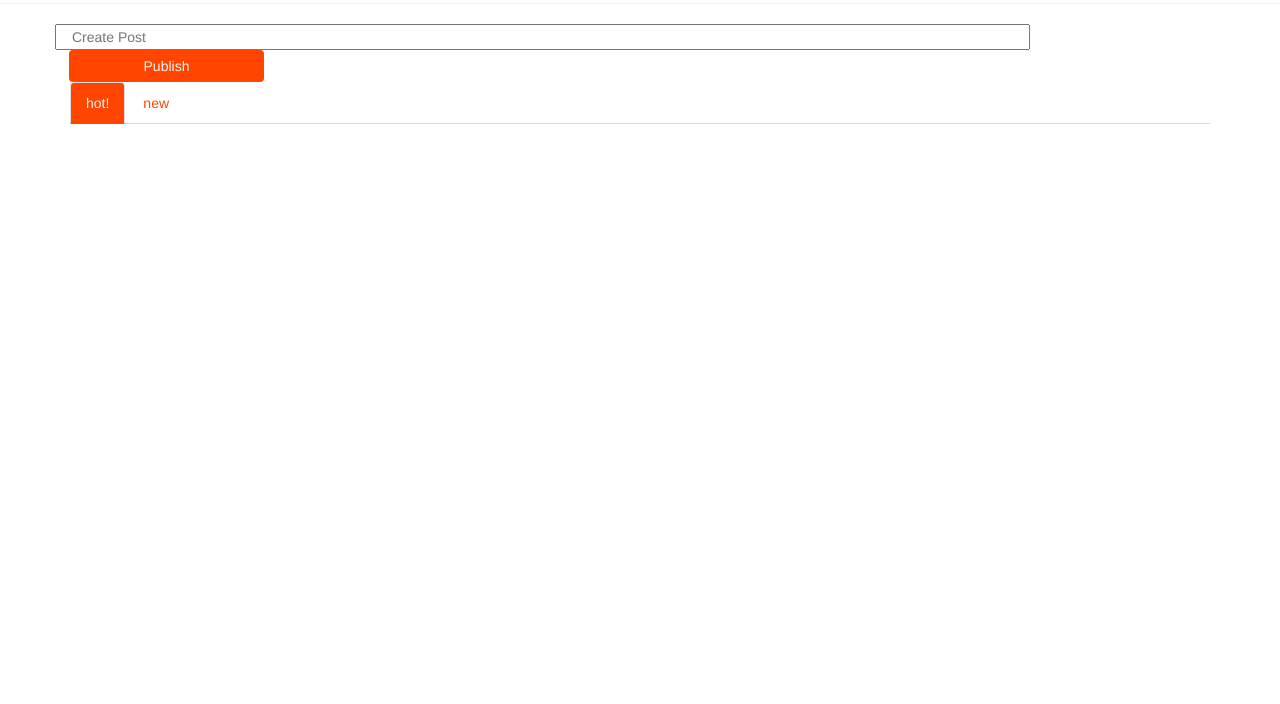
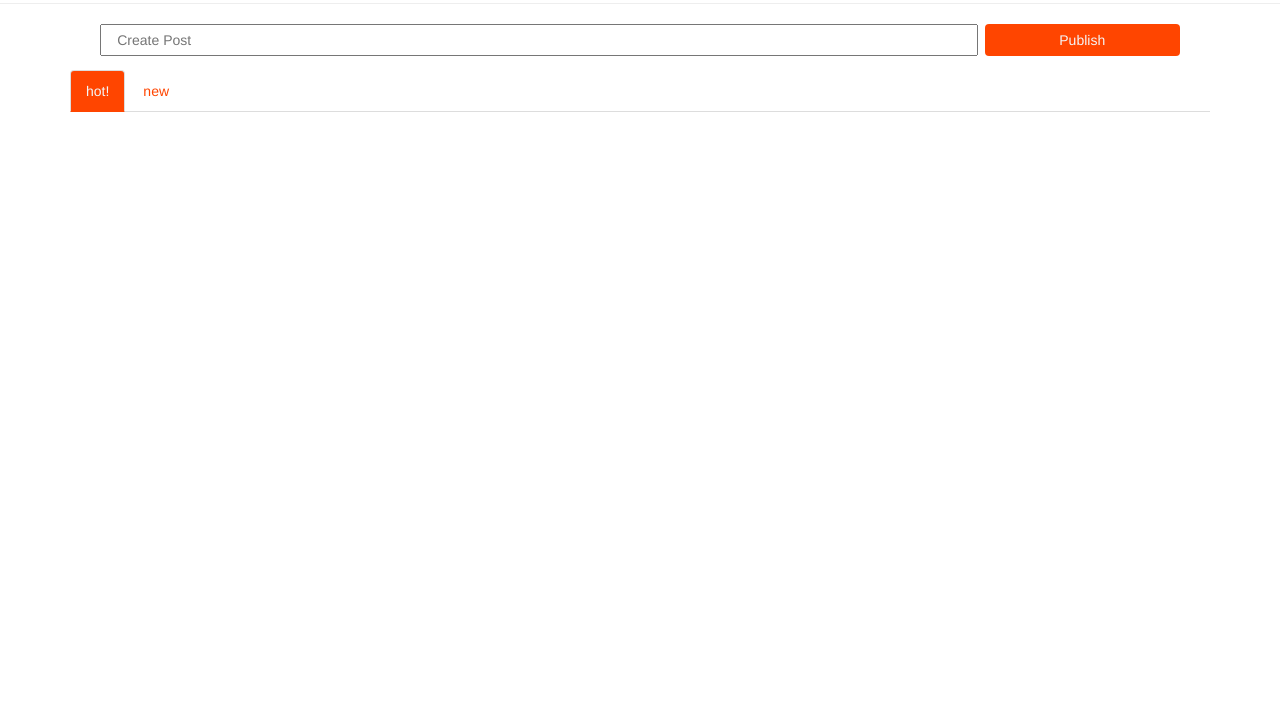
Before and after one commit to Dhruv222/Reddit_Clone, a website: page public/index.html in a window 1280 px wide. Shown: the part 96-800 px from the top of the page. Drawn offline with Linux system fonts and the light colour scheme; no server answers.

Commit message:
Final Alignment changes

```diff
--- a/public/index.html
+++ b/public/index.html
@@ -13,10 +13,13 @@
         </div>
         <div class="container">
             <!--Create Post Div-->
-            <div class="create-post row">
-                <input type="text" name="newPostData" placeholder="Create Post" class="col-xs-10">
-                <input type="button" name="newPostButton" class="btn btn-primary col-xs-2" value="Publish" onClick="addPost();">
-            </div>
+            <form>
+
+                    <div class="create-post row text-center">
+                        <input type="text" name="newPostData" placeholder="Create Post" class="col-xs-9">
+                        <button type="button" name="newPostButton" class="btn col-xs-2" onClick="addPost();">Publish</button>
+                    </div>
+            </form>
             <ul class="nav nav-tabs" role="tablist">
                 <li role="presentation" class="active"><a href="#hot" role="tab" data-toggle="tab">hot!</a>
                 </li>
--- a/public/static/index.css
+++ b/public/static/index.css
@@ -2,14 +2,21 @@ ul {
     list-style-type: none;
 }
 
+.create-post {
+    display: flex;
+    justify-content: center;
+}
+
 .post {
-    background-color: whitesmoke;
+    background-color: #E8E8E8;
     padding: 5px;
     margin: 10px;
     border-color: black;
     display: flex;
     align-items: center;
+    border-radius: 15px;
 }
+
 .btn, .btn:focus, .btn:active{
     color: whitesmoke;
     background-color: #FF4500;
@@ -19,6 +26,11 @@ ul {
 .btn:hover {
     background-color:  #FFC47F;
     color: #FF4500;
+}
+
+
+[name="newPostButton"] {
+    margin: 0 0 0 0.5em;
 }
 
 .nav-tabs>li>a {
```
